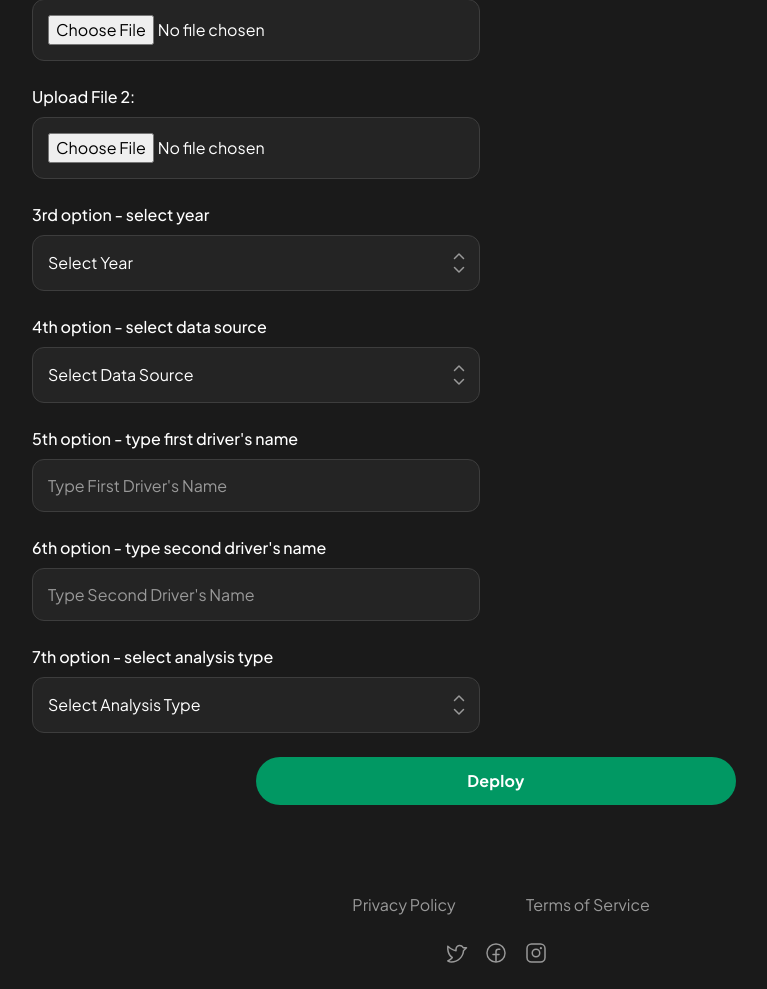
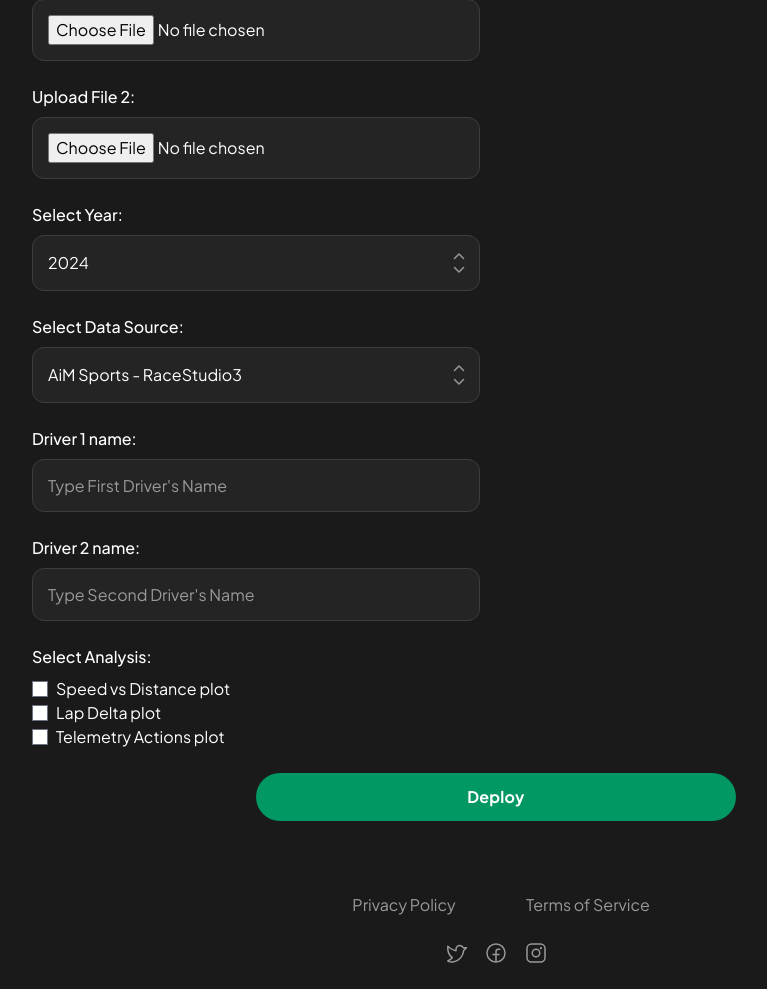
Before and after one commit to often-called-pk/formula-4-india-webapp, a Flask app: template templates/index - Copy.html in a window 1280 px wide. Shown: the part 246-1235 px from the top of the page, without its empty margins (144-911 px from the left). Run offline with Flask 3, Linux system fonts and the light colour scheme; the template is opened without the code that fills it, so the values that code supplies are empty; some libraries are stand-ins or nearby versions.

Commit message:
structural changes

```diff
--- a/app.py
+++ b/Analysis/RS3Analysis/RS3_speed_vs_distance.py
@@ -6,16 +6,16 @@ import plotly.graph_objects as go
 from plotly.subplots import make_subplots
 import json
 import os
-import fastf1 as ff1
 
 app = Flask(__name__)
 
 @app.route('/', methods=['GET'])
 def index():
-    return render_template('index.html')
+    return render_template('index - Copy.html')
 
 # Helper functions
 def load_data(file_path):
+
     metadata_df = pd.read_csv(file_path, nrows=14, header=None, engine='python')
     telemetry_df = pd.read_csv(file_path, skiprows=14, low_memory=False)
     for col in telemetry_df.columns:
@@ -76,18 +76,6 @@ def generate_plot(file_path_car1, file_path_car2):
 
 def generate():
 
-    # Get the 'data' parameter from the query string
-    base64_json = request.args.get('data')
-
-    if not base64_json:
-        return jsonify({"error": "No data parameter provided"}), 400
-
-    if 'file_car1' not in request.files or 'file_car2' not in request.files:
-        return jsonify({"error": "Both files are required."}), 400
-
-
-    file_car1 = request.files['file_car1']
-    file_car2 = request.files['file_car2']
 
     fig = generate_plot(file_car1, file_car2)
     graph_html = fig.to_html(full_html=False)
--- a/templates/index - Copy.html
+++ b/templates/index - Copy.html
@@ -85,32 +85,29 @@
             </div>
             <div class="flex max-w-[480px] flex-wrap items-end gap-4 px-4 py-3">
               <label class="flex flex-col min-w-40 flex-1">
-                <p class="text-[#FFFFFF] text-base font-medium leading-normal pb-2">3rd option - select year</p>
-                <select
+                <p class="text-[#FFFFFF] text-base font-medium leading-normal pb-2">Select Year:</p>
+                <select name="year" id="year"
                   class="form-input flex w-full min-w-0 flex-1 resize-none overflow-hidden rounded-xl text-[#FFFFFF] focus:outline-0 focus:ring-0 border border-[#3D3D3D] bg-[#242424] focus:border-[#3D3D3D] h-14 bg-[image:--select-button-svg] placeholder:text-[#999999] p-[15px] text-base font-normal leading-normal"
                 >
-                  <option value="one">Select Year</option>
-                  <option value="two">two</option>
-                  <option value="three">three</option>
+                  <option value="2024">2024</option>
                 </select>
               </label>
             </div>
             <div class="flex max-w-[480px] flex-wrap items-end gap-4 px-4 py-3">
               <label class="flex flex-col min-w-40 flex-1">
-                <p class="text-[#FFFFFF] text-base font-medium leading-normal pb-2">4th option - select data source</p>
-                <select
+                <p class="text-[#FFFFFF] text-base font-medium leading-normal pb-2">Select Data Source:</p>
+                <select name="data_source" id="data_source"
                   class="form-input flex w-full min-w-0 flex-1 resize-none overflow-hidden rounded-xl text-[#FFFFFF] focus:outline-0 focus:ring-0 border border-[#3D3D3D] bg-[#242424] focus:border-[#3D3D3D] h-14 bg-[image:--select-button-svg] placeholder:text-[#999999] p-[15px] text-base font-normal leading-normal"
                 >
-                  <option value="one">Select Data Source</option>
-                  <option value="two">two</option>
-                  <option value="three">three</option>
+                <option value="RaceStudio3">AiM Sports - RaceStudio3</option>
+                <option value="MarelliWinTAX4">Marelli - WinTAX4</option>
                 </select>
               </label>
             </div>
             <div class="flex max-w-[480px] flex-wrap items-end gap-4 px-4 py-3">
               <label class="flex flex-col min-w-40 flex-1">
-                <p class="text-[#FFFFFF] text-base font-medium leading-normal pb-2">5th option - type first driver's name</p>
-                <input
+                <p class="text-[#FFFFFF] text-base font-medium leading-normal pb-2">Driver 1 name:</p>
+                <input type="text" name="driver1" id="driver1"
                   placeholder="Type First Driver's Name"
                   class="form-input flex w-full min-w-0 flex-1 resize-none overflow-hidden rounded-xl text-[#FFFFFF] focus:outline-0 focus:ring-0 border border-[#3D3D3D] bg-[#242424] focus:border-[#3D3D3D] h-14 placeholder:text-[#999999] p-[15px] text-base font-normal leading-normal"
                   value=""
@@ -119,26 +116,38 @@
             </div>
             <div class="flex max-w-[480px] flex-wrap items-end gap-4 px-4 py-3">
               <label class="flex flex-col min-w-40 flex-1">
-                <p class="text-[#FFFFFF] text-base font-medium leading-normal pb-2">6th option - type second driver's name</p>
-                <input
+                <p class="text-[#FFFFFF] text-base font-medium leading-normal pb-2">Driver 2 name:</p>
+                <input type="text" name="driver2" id="driver2"
                   placeholder="Type Second Driver's Name"
                   class="form-input flex w-full min-w-0 flex-1 resize-none overflow-hidden rounded-xl text-[#FFFFFF] focus:outline-0 focus:ring-0 border border-[#3D3D3D] bg-[#242424] focus:border-[#3D3D3D] h-14 placeholder:text-[#999999] p-[15px] text-base font-normal leading-normal"
                   value=""
                 />
               </label>
             </div>
+
+            <!-- Analysis Selection -->
             <div class="flex max-w-[480px] flex-wrap items-end gap-4 px-4 py-3">
               <label class="flex flex-col min-w-40 flex-1">
-                <p class="text-[#FFFFFF] text-base font-medium leading-normal pb-2">7th option - select analysis type</p>
-                <select
-                  class="form-input flex w-full min-w-0 flex-1 resize-none overflow-hidden rounded-xl text-[#FFFFFF] focus:outline-0 focus:ring-0 border border-[#3D3D3D] bg-[#242424] focus:border-[#3D3D3D] h-14 bg-[image:--select-button-svg] placeholder:text-[#999999] p-[15px] text-base font-normal leading-normal"
-                >
-                  <option value="one">Select Analysis Type</option>
-                  <option value="two">two</option>
-                  <option value="three">three</option>
-                </select>
+                <p class="text-[#FFFFFF] text-base font-medium leading-normal pb-2">Select Analysis:</p>
+                <!-- Checkbox for speed_vs_distance Analysis Type One -->
+                <div class="flex items-center" id="speed_vs_distance_container">
+                  <input type="checkbox" id="speed_vs_distance" name="analysis" value="speed_vs_distance" class="mr-2">
+                  <label for="speed_vs_distance" class="text-[#FFFFFF] text-base font-normal leading-normal">Speed vs Distance plot</label>
+                </div>
+                <!-- Checkbox for lap_delta Analysis Type Two -->
+                <div class="flex items-center" id="lap_delta_container">
+                  <input type="checkbox" id="lap_delta" name="analysis" value="lap_delta" class="mr-2">
+                  <label for="lap_delta" class="text-[#FFFFFF] text-base font-normal leading-normal">Lap Delta plot</label>
+                </div>
+                <!-- Checkbox for telemetry_actions Analysis Type Three -->
+                <div class="flex items-center" id="telemetry_actions_container">
+                  <input type="checkbox" id="telemetry_actions" name="analysis" value="telemetry_actions" class="mr-2">
+                  <label for="telemetry_actions" class="text-[#FFFFFF] text-base font-normal leading-normal">Telemetry Actions plot</label>
+                </div>
               </label>
             </div>
+
+            <!-- Generate Button -->
             <div class="flex px-4 py-3 justify-center">
               <button
                 class="flex min-w-[84px] max-w-[480px] cursor-pointer items-center justify-center overflow-hidden rounded-full h-12 px-5 flex-1 bg-[#019863] text-[#FFFFFF] text-base font-bold leading-normal tracking-[0.015em]"
@@ -190,5 +199,72 @@
         </footer>
       </div>
     </div>
+
+
+    <script>
+      document.addEventListener('DOMContentLoaded', function() {
+        const dataSourceElement = document.getElementById('data_source');
+        const speedVsDistance = document.getElementById('speed_vs_distance_container');
+        const lapDelta = document.getElementById('lap_delta_container');
+        const telemetryActions = document.getElementById('telemetry_actions_container');
+
+        function updateCheckboxVisibility(selectedSource) {
+          if (selectedSource === 'RaceStudio3') {
+            speedVsDistance.style.display = 'flex';
+            lapDelta.style.display = 'flex';
+            telemetryActions.style.display = 'flex';
+          } else if (selectedSource === 'MarelliWinTAX4') {
+            speedVsDistance.style.display = 'none';
+            lapDelta.style.display = 'none';
+            telemetryActions.style.display = 'none';
+          } else {
+            speedVsDistance.style.display = 'flex';
+            lapDelta.style.display = 'flex';
+            telemetryActions.style.display = 'flex';
+          }
+        }
+
+        if (dataSourceElement) {
+          // Set initial visibility based on the default selected value
+          updateCheckboxVisibility(dataSourceElement.value);
+
+          // Add event listener for changes
+          dataSourceElement.addEventListener('change', function() {
+            updateCheckboxVisibility(this.value);
+          });
+        } else {
+          console.error('Data source element not found');
+        }
+      });
+
+      function submitForm() {
+        // Get form values
+        const year = document.getElementById('year').value;
+        const data_source = document.getElementById('data_source').value;
+        const driver1 = document.getElementById('driver1').value;
+        const driver2 = document.getElementById('driver2').value;
+
+        // Collect selected analyses
+        const analysisElements = document.querySelectorAll('input[name="analysis"]:checked');
+        const analysis = Array.from(analysisElements).map(el => el.value);
+
+        // Create the JSON object
+        const raceData = {
+          year: parseInt(year),
+          data_source: data_source,
+          drivers: [driver1, driver2],
+          analysis: analysis
+        };
+
+        // Convert the JSON object to a string
+        const raceDataString = JSON.stringify(raceData);
+
+        // Encode the JSON string in Base64
+        const encodedData = btoa(raceDataString);
+
+        // Redirect to /generate with the Base64-encoded data as query parameter
+        window.location.href = `/generate?data=${encodedData}`;
+      }
+    </script>
   </body>
 </html>
```
Also changed, not shown: templates/index.html (+19 -9 lines).
